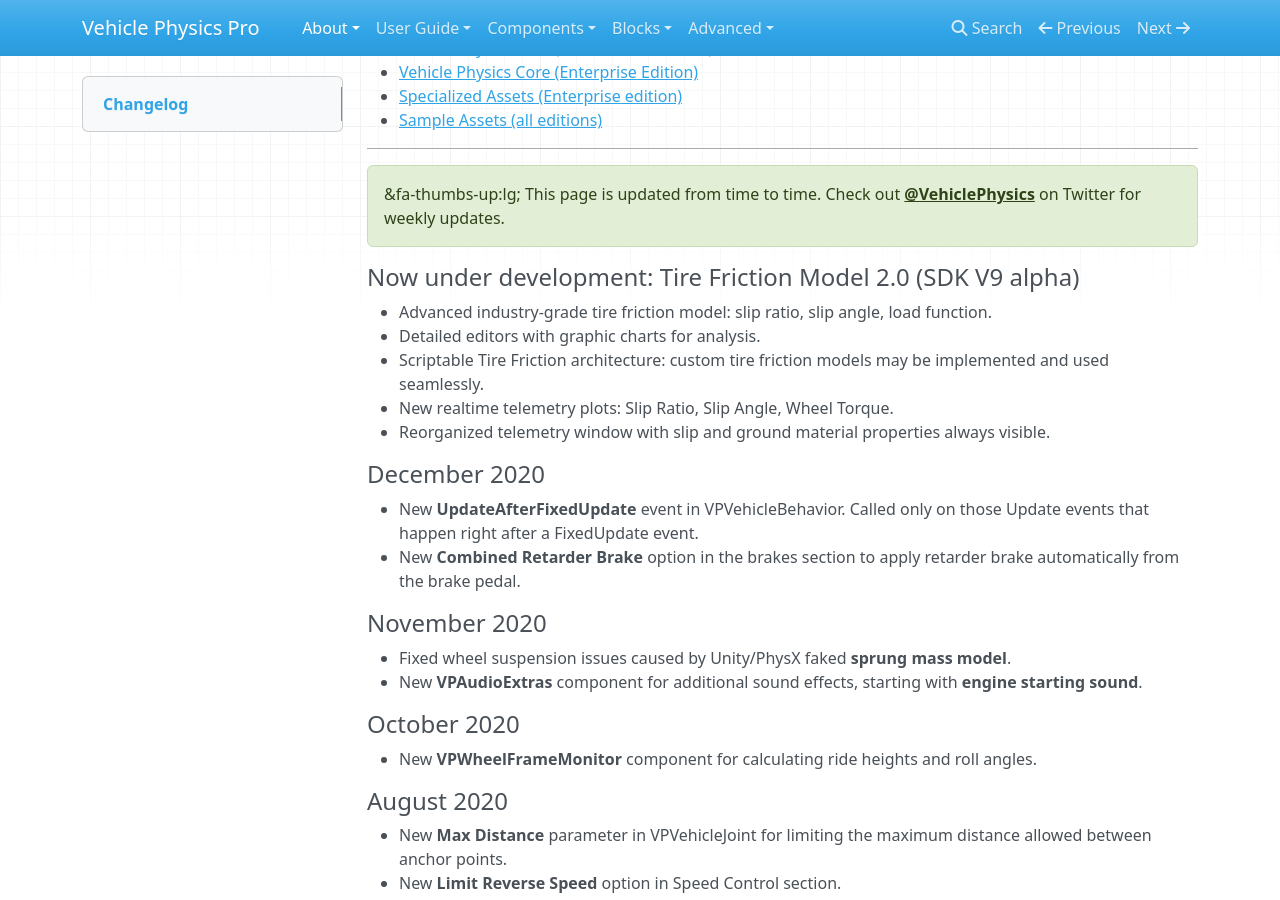
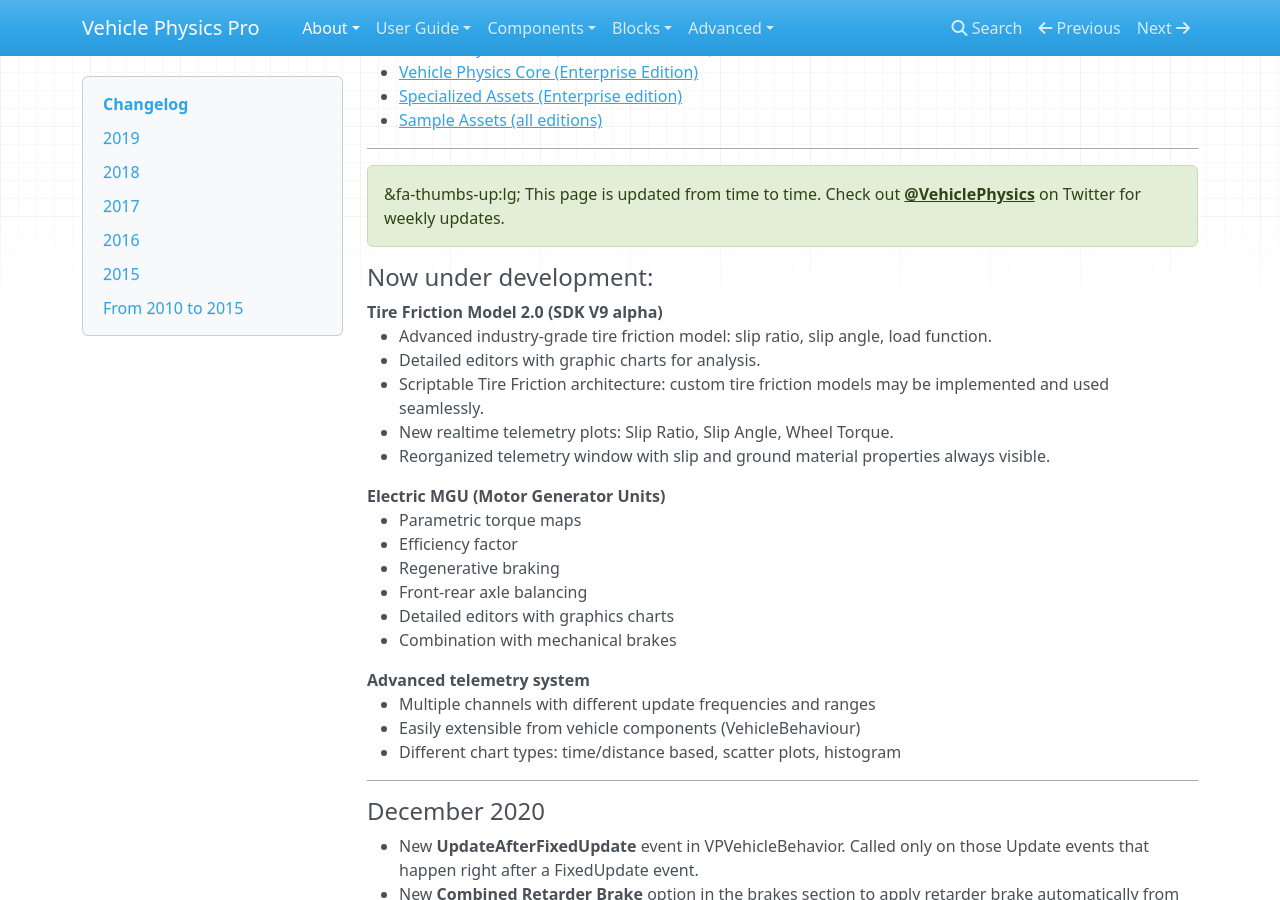
Before and after one commit to EdyJ/vehicle-physics-docs, an MkDocs documentation site: the page built from docs/about/changelog.md, in a window 1280 px wide and 900 px high, scrolled down 202 px. Built offline with MkDocs 1.6.1, drawn with Linux system fonts in a browser that asks for light colours; nearby versions of some CDN libraries; library files that are not in the unit come from our copies.

Commit message:
Side menu arranged. Added more Under Development topics.

```diff
--- a/docs/about/changelog.md
+++ b/docs/about/changelog.md
@@ -15,13 +15,29 @@
 &fa-thumbs-up:lg; This page is updated from time to time. Check out [@VehiclePhysics](https://twitter.com/VehiclePhysics){: .alert-link } on Twitter for weekly updates.
 {: .alert .alert-success }
 
-#### Now under development: Tire Friction Model 2.0 (SDK V9 alpha)
+#### Now under development:
 
-- Advanced industry-grade tire friction model: slip ratio, slip angle, load function.
-- Detailed editors with graphic charts for analysis.
-- Scriptable Tire Friction architecture: custom tire friction models may be implemented and used seamlessly.
-- New realtime telemetry plots: Slip Ratio, Slip Angle, Wheel Torque.
-- Reorganized telemetry window with slip and ground material properties always visible.
+Tire Friction Model 2.0 (SDK V9 alpha)
+:	- Advanced industry-grade tire friction model: slip ratio, slip angle, load function.
+	- Detailed editors with graphic charts for analysis.
+	- Scriptable Tire Friction architecture: custom tire friction models may be implemented and used seamlessly.
+	- New realtime telemetry plots: Slip Ratio, Slip Angle, Wheel Torque.
+	- Reorganized telemetry window with slip and ground material properties always visible.
+
+Electric MGU (Motor Generator Units)
+:	- Parametric torque maps
+	- Efficiency factor
+	- Regenerative braking
+	- Front-rear axle balancing
+	- Detailed editors with graphics charts
+	- Combination with mechanical brakes
+
+Advanced telemetry system
+:	- Multiple channels with different update frequencies and ranges
+	- Easily extensible from vehicle components (VehicleBehaviour)
+	- Different chart types: time/distance based, scatter plots, histogram
+
+<hr>
 
 #### December 2020
 
@@ -70,6 +86,8 @@
 #### January 2020
 
 - New **bucket auto-leveling system** in excavators [video](https://twitter.com/VehiclePhysics/status/1212743983497195520).
+
+## 2019
 
 #### November 2019 - SDK V7
 
@@ -142,6 +160,8 @@
 - New **rpm limiter mode selector** in the engine. The new **Injection Limit** reduces the throttle to keep the rpms under or at the limit. Previously, only Injection Cut mode was available to cut throttle at small intervals.
 - **Compatibility Upgrade** that requires applying a patch (included) to the Unity project. [More information](https://www.edy.es/dev/2019/01/2019-01-25-compatibility-upgrade-for-vehicle-physics-pro/)
 
+## 2018
+
 #### November 2018 - SDK V4
 
 - New **VPAdvancedDamper** component for detailed bump / rebound damper settings.
@@ -193,6 +213,8 @@
 - New automated tests: acceleration times, braking time and distance.
 - New feature to **export telemetry data to CSV** for further analysis. This is especially useful in automated tests.
 
+## 2017
+
 #### December 2017
 
 - New **minimal build mode** keeping the essential vehicle features only.
@@ -229,6 +251,8 @@
 
 - New component for **non-linear speed gauges** (i.e. Volkswagen Scirocco).
 - New **VPLiquidCargo** component for simulating sloshing liquids in confined tanks (liquid cargo, fuel tank...)
+
+## 2016
 
 #### December 2016
 
@@ -282,6 +306,8 @@
 
 - Major code refactoring.
 
+## 2015
+
 #### November 2015
 
 - New **retarder brake** feature. Mostly used on transport
@@ -303,7 +329,7 @@
 - New wheel sleep feature. Keeps the vehicle perfectly steady on slopes.
 - New custom gravity feature.
 
-#### From 2010 to 2015
+## From 2010 to 2015
 
 _Code name: NinjaVehicle_
 
```
